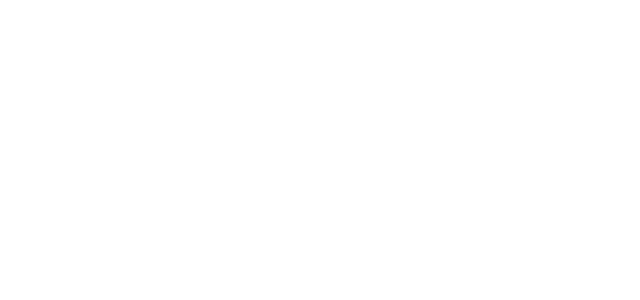
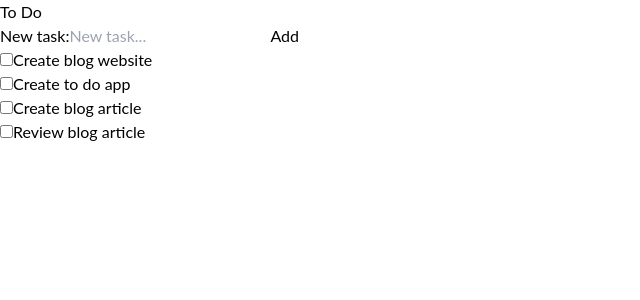
Before and after one commit to LSViana/web-labs, a Nuxt app: page /applications/to-do in a window 1280 px wide. Before the commit this address had no page. Shown: the top 300 px of the page, without its empty margins (0-640 px from the left). Built offline with nearby package versions, Linux system fonts and the light colour scheme.

Commit message:
Introduce the `TaskStore` and update the related components (checkpoint #2)

```diff
--- /dev/null
+++ b/pages/applications/to-do/ToDoTaskForm.vue
@@ -0,0 +1,22 @@
+<template>
+  <div>
+    <label for="new-task">New task:</label>
+    <input id="new-task" v-model="newTask" type="text" placeholder="New task..." @keydown.enter="onAddTask">
+    <button @click="onAddTask">Add</button>
+  </div>
+</template>
+
+<script lang="ts" setup>
+import { ref } from 'vue'
+
+import { injectTaskStore } from '~/pages/applications/to-do/store'
+
+const taskStore = injectTaskStore()
+
+const newTask = ref('')
+
+function onAddTask () {
+  taskStore.add(newTask.value)
+  newTask.value = ''
+}
+</script>
--- /dev/null
+++ b/pages/applications/to-do/ToDoTaskList.vue
@@ -0,0 +1,14 @@
+<template>
+  <ul>
+    <li v-for="task in taskStore.items" :key="task.text">
+      <input type="checkbox" :checked="task.done" @change="task.done = !task.done">
+      <span>{{ task.text }}</span>
+    </li>
+  </ul>
+</template>
+
+<script lang="ts" setup>
+import { injectTaskStore } from '~/pages/applications/to-do/store'
+
+const taskStore = injectTaskStore()
+</script>
--- /dev/null
+++ b/pages/applications/to-do/index.vue
@@ -0,0 +1,13 @@
+<template>
+  <h2>To Do</h2>
+  <ToDoTaskForm/>
+  <ToDoTaskList/>
+</template>
+
+<script lang="ts" setup>
+import { provideTaskStore } from '~/pages/applications/to-do/store'
+import ToDoTaskForm from '~/pages/applications/to-do/ToDoTaskForm.vue'
+import ToDoTaskList from '~/pages/applications/to-do/ToDoTaskList.vue'
+
+provideTaskStore()
+</script>
--- /dev/null
+++ b/pages/applications/to-do/store.ts
@@ -0,0 +1,39 @@
+import { inject, provide, reactive } from 'vue'
+
+export class TaskStore {
+  // Try doing this without the `reactive()` call and investigate the differences.
+  items = reactive([
+    {
+      done: false,
+      text: 'Create blog website'
+    },
+    {
+      done: false,
+      text: 'Create to do app'
+    },
+    {
+      done: false,
+      text: 'Create blog article'
+    },
+    {
+      done: false,
+      text: 'Review blog article'
+    }
+  ])
+
+  add (task: string) {
+    this.items.push({
+      done: false,
+      text: task
+    })
+  }
+}
+
+export function provideTaskStore () {
+  // Optionally return the new instance if you need it in the top-level component.
+  provide('tasks', new TaskStore())
+}
+
+export function injectTaskStore () {
+  return inject<TaskStore>('tasks')!
+}
```
